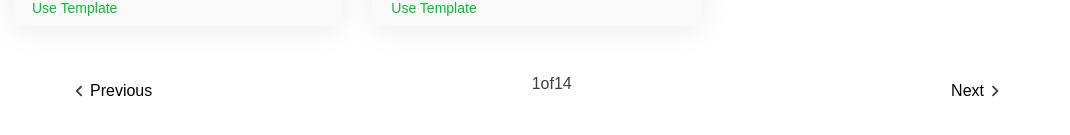
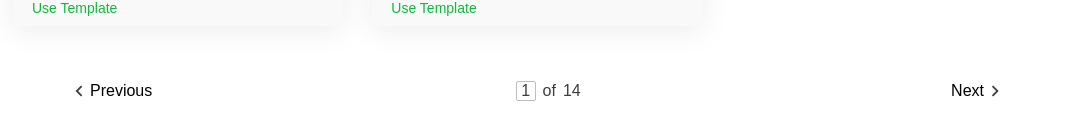
Before and after one commit to NwaguChima/form_plus, a React (Create React App) app: page / in a window 1280 px wide. Shown: the part 1074-1209 px from the top of the page, without its empty margins (103-1173 px from the left). Built offline with nearby package versions, Linux system fonts and the light colour scheme; a web font is replaced by a local one.

Commit message:
styled paginate

```diff
--- a/src/components/paginate/Paginate.jsx
+++ b/src/components/paginate/Paginate.jsx
@@ -12,7 +12,7 @@ const Paginate = () => {
         <button>Previous</button>
       </div>
       <div className={styles.paginate__item}>
-        <span>1</span>
+        <span className={styles.active}>1</span>
         <span>of</span>
         <span>14</span>
       </div>
--- a/src/components/paginate/Paginate.module.scss
+++ b/src/components/paginate/Paginate.module.scss
@@ -11,6 +11,15 @@
     background: none;
     font-size: 1.6rem;
     cursor: pointer;
+  }
+
+  &__item {
+    display: flex;
+    align-items: center;
+
+    span {
+      margin-right: 0.7rem;
+    }
   }
 
   &__next,
@@ -55,3 +64,18 @@
     background-color: varr.$border_color;
   }
 }
+
+.active {
+  height: 2rem;
+  width: 2rem;
+  display: flex;
+  align-items: center;
+  justify-content: center;
+  border-radius: varr.$radius;
+  -webkit-border-radius: varr.$radius;
+  -moz-border-radius: varr.$radius;
+  -ms-border-radius: varr.$radius;
+  -o-border-radius: varr.$radius;
+
+  border: 1px solid varr.$border_color;
+}
```
